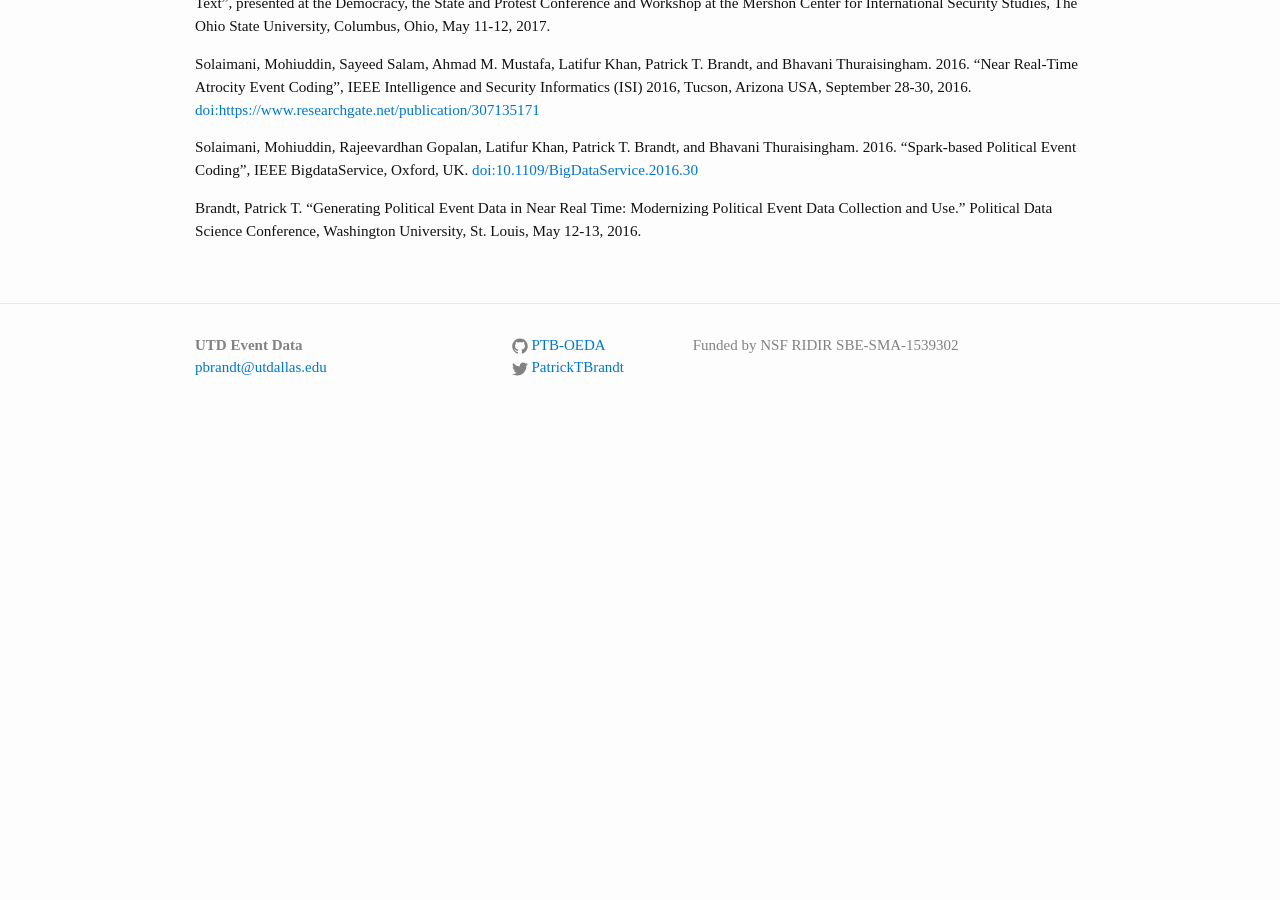
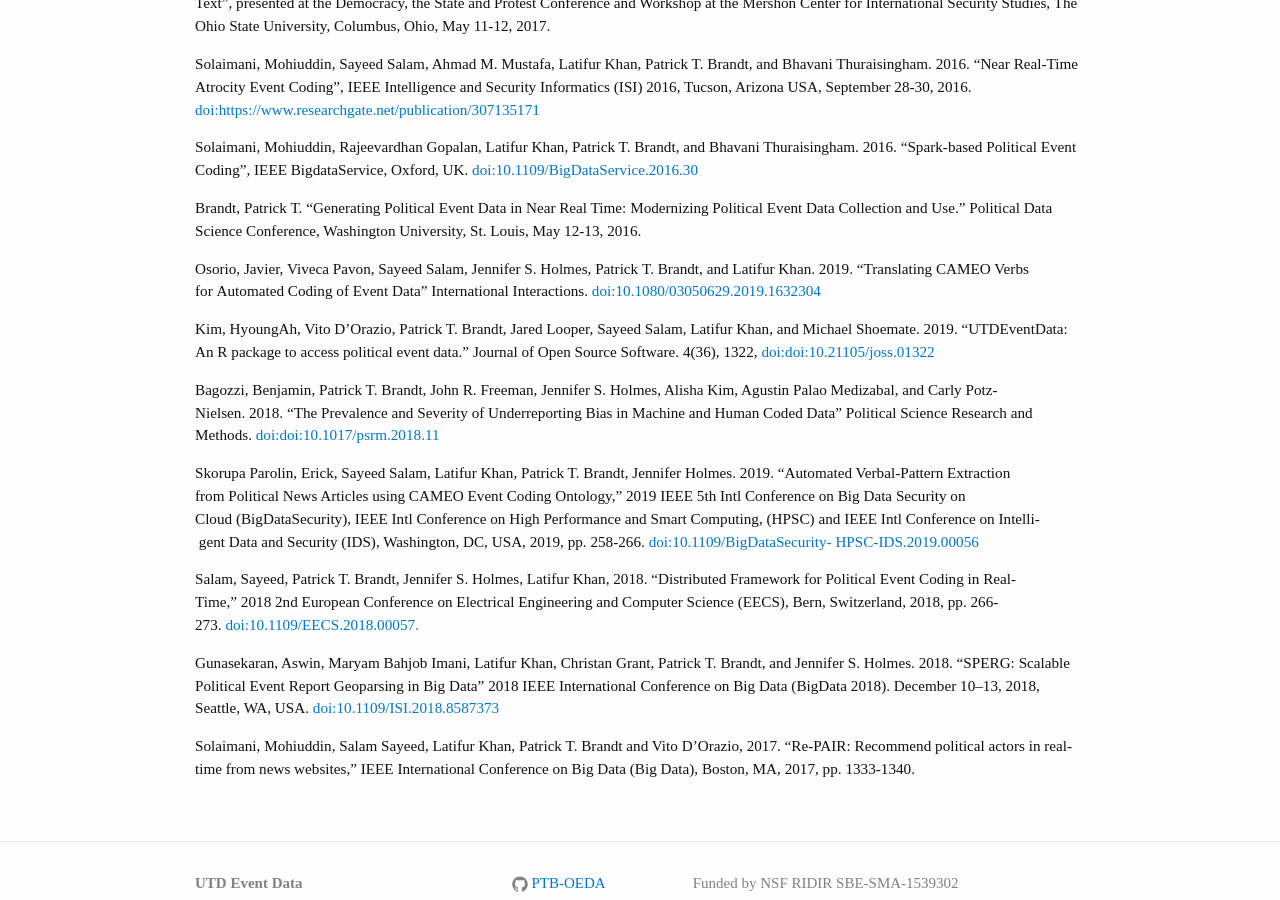
Before and after one commit to eventdata/UTDEventData, a Jekyll site: the page built from ResearchPaper.md, in a window 1280 px wide and 900 px high, scrolled down 529 px. Built offline with Jekyll 4.4.1, drawn with Linux system fonts in a browser that asks for light colours; before the commit the page ends 968 px from its top, so only the background shows below that.

Commit message:
Update ResearchPaper.md

```diff
--- a/ResearchPaper.md
+++ b/ResearchPaper.md
@@ -19,3 +19,17 @@ Solaimani, Mohiuddin, Sayeed Salam, Ahmad M. Mustafa, Latifur Khan, Patrick T. B
 Solaimani, Mohiuddin, Rajeevardhan Gopalan, Latifur Khan, Patrick T. Brandt, and Bhavani Thuraisingham. 2016. “Spark-based Political Event Coding”, IEEE BigdataService, Oxford, UK. [doi:10.1109/BigDataService.2016.30](https://www.computer.org/csdl/journal/BigDataService.2016.302016/2251/00/2251a014/null)
 
 Brandt, Patrick T. “Generating Political Event Data in Near Real Time: Modernizing Political Event Data Collection and Use.” Political Data Science Conference, Washington University, St. Louis, May 12-13, 2016.
+
+Osorio, Javier, Viveca Pavon, Sayeed Salam, Jennifer S. Holmes, Patrick T. Brandt, and Latifur Khan. 2019. “Translating CAMEO Verbs for Automated Coding of Event Data” International Interactions. [doi:10.1080/03050629.2019.1632304](https://www.tandfonline.com/doi/pdf/10.1080/03050629.2019.1632304?needAccess=true)
+
+Kim, HyoungAh, Vito D’Orazio, Patrick T. Brandt, Jared Looper, Sayeed Salam, Latifur Khan, and Michael Shoemate. 2019. “UTDEventData: An R package to access political event data.” Journal of Open Source Software. 4(36), 1322, [doi:doi:10.21105/joss.01322](https://joss.theoj.org/papers/10.21105/joss.01322.pdf)
+
+Bagozzi, Benjamin, Patrick T. Brandt, John R. Freeman, Jennifer S. Holmes, Alisha Kim, Agustin Palao Medizabal, and Carly Potz-Nielsen. 2018. “The Prevalence and Severity of Underreporting Bias in Machine and Human Coded Data” Political Science Research and Methods. [doi:doi:10.1017/psrm.2018.11](https://www.benjaminbagozzi.com/uploads/1/2/5/7/12579534/rn_reporting_bias.pdf)
+
+Skorupa Parolin, Erick, Sayeed Salam, Latifur Khan, Patrick T. Brandt, Jennifer Holmes. 2019. “Automated Verbal-Pattern Extraction from Political News Articles using CAMEO Event Coding Ontology,” 2019 IEEE 5th Intl Conference on Big Data Security on Cloud (BigDataSecurity), IEEE Intl Conference on High Performance and Smart Computing, (HPSC) and IEEE Intl Conference on Intelli- gent Data and Security (IDS), Washington, DC, USA, 2019, pp. 258-266. [doi:10.1109/BigDataSecurity- HPSC-IDS.2019.00056](https://ieeexplore.ieee.org/abstract/document/8819468)
+
+Salam, Sayeed, Patrick T. Brandt, Jennifer S. Holmes, Latifur Khan, 2018. “Distributed Framework for Political Event Coding in Real-Time,” 2018 2nd European Conference on Electrical Engineering and Computer Science (EECS), Bern, Switzerland, 2018, pp. 266-273. [doi:10.1109/EECS.2018.00057.](https://ieeexplore.ieee.org/abstract/document/8910051)
+
+Gunasekaran, Aswin, Maryam Bahjob Imani, Latifur Khan, Christan Grant, Patrick T. Brandt, and Jennifer S. Holmes. 2018. “SPERG: Scalable Political Event Report Geoparsing in Big Data” 2018 IEEE International Conference on Big Data (BigData 2018). December 10–13, 2018, Seattle, WA, USA. [doi:10.1109/ISI.2018.8587373](https://www.researchgate.net/profile/Maryam_Bahojb_Imani/publication/329956047_SPERG_Scalable_Political_Event_Report_Geoparsing_in_Big_Data/links/5db06fdb299bf111d4c009e5/SPERG-Scalable-Political-Event-Report-Geoparsing-in-Big-Data.pdf)
+
+Solaimani, Mohiuddin, Salam Sayeed, Latifur Khan, Patrick T. Brandt and Vito D’Orazio, 2017. “Re-PAIR: Recommend political actors in real-time from news websites,” IEEE International Conference on Big Data (Big Data), Boston, MA, 2017, pp. 1333-1340.
```
